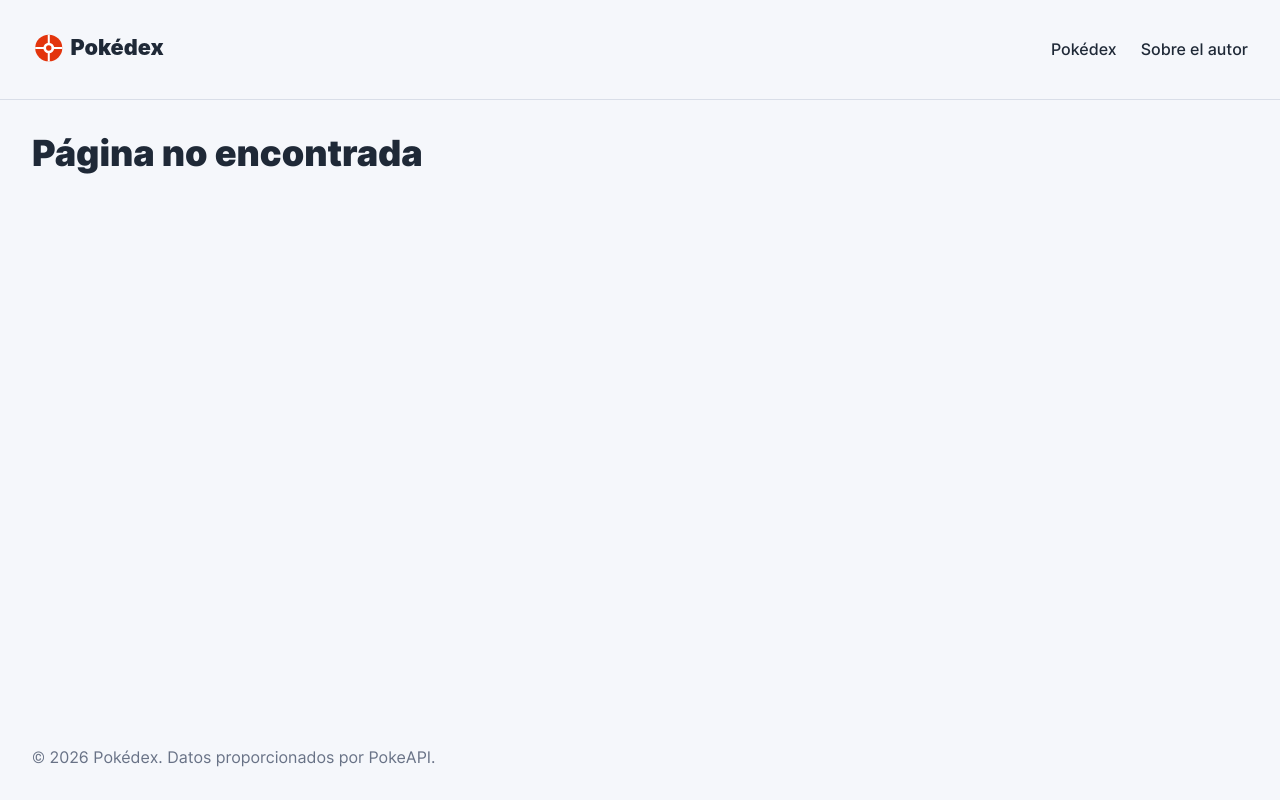
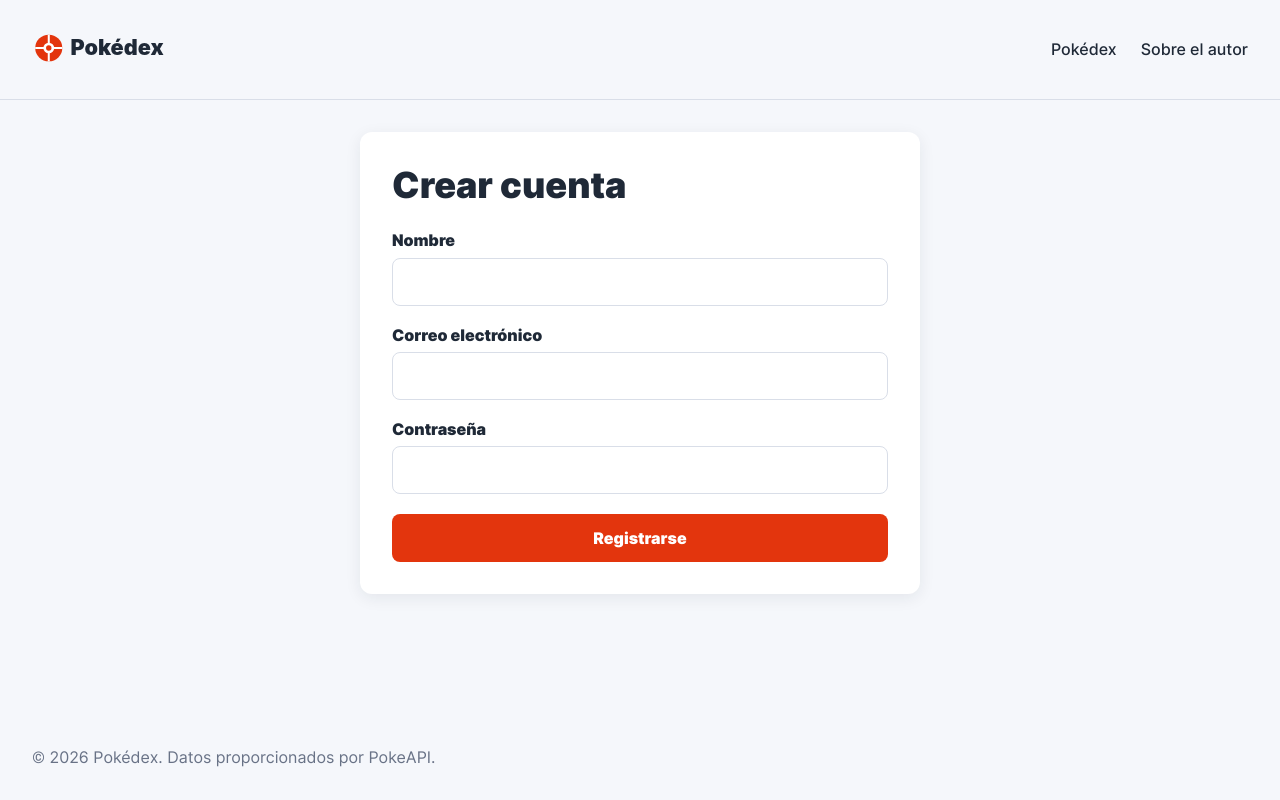
Before and after one commit to Brandocean/project-pokemon, a React (Vite) app in the folder client/: page /signup in a window 1280 px wide. Built offline with nearby package versions, Linux system fonts and the light colour scheme; no server answers.

Commit message:
Agregar componente Register

```diff
--- /dev/null
+++ b/client/src/blocks/register.css
@@ -0,0 +1,87 @@
+.register {
+  max-width: 560px;
+  margin: 0 auto;
+  padding: 32px;
+  border-radius: 12px;
+  background-color: #fff;
+  box-shadow: 0 4px 16px rgba(31, 41, 55, 0.08);
+}
+
+.register__form {
+  display: grid;
+  gap: 20px;
+}
+
+.register__field {
+  display: grid;
+  gap: 8px;
+  font-weight: 600;
+}
+
+.register__input {
+  width: 100%;
+  min-width: 0;
+  min-height: 48px;
+  padding: 10px 12px;
+  border: 1px solid var(--color-border);
+  border-radius: 8px;
+  font: inherit;
+}
+
+.register__input:focus-visible {
+  border-color: var(--color-primary);
+  outline: 3px solid rgba(227, 53, 13, 0.2);
+  outline-offset: 1px;
+}
+
+.register__button {
+  min-height: 48px;
+  padding: 12px 20px;
+  border: 0;
+  border-radius: 8px;
+  background-color: var(--color-primary);
+  color: #fff;
+  font: inherit;
+  font-weight: 600;
+  cursor: pointer;
+}
+
+.register__button:focus-visible {
+  outline: 3px solid var(--color-secondary);
+  outline-offset: 3px;
+}
+
+.register__button:disabled {
+  cursor: wait;
+  opacity: 0.6;
+}
+
+.register__message {
+  margin: 0;
+  line-height: 1.5;
+}
+
+.register__message_error {
+  color: #b42318;
+}
+
+.register__message_success {
+  margin-top: 20px;
+  color: #067647;
+}
+
+.register__link {
+  color: var(--color-primary);
+  font-weight: 600;
+}
+
+.register__link:focus-visible {
+  outline: 3px solid var(--color-secondary);
+  outline-offset: 3px;
+}
+
+@media screen and (max-width: 544px) {
+  .register {
+    padding: 24px 16px;
+  }
+}
--- a/client/src/components/App.tsx
+++ b/client/src/components/App.tsx
@@ -5,6 +5,7 @@ import Footer from './Footer/Footer'
 import Header from './Header/Header'
 import NotFound from './NotFound/NotFound'
 import Pokedex from './Pokedex/Pokedex'
+import Register from './Register/Register'
 
 function App() {
   return (
@@ -14,6 +15,7 @@ function App() {
         <Routes>
           <Route path="/" element={<Pokedex />} />
           <Route path="/about" element={<AboutAuthor />} />
+          <Route path="/signup" element={<Register />} />
           <Route path="*" element={<NotFound />} />
         </Routes>
         <Footer />
--- /dev/null
+++ b/client/src/components/Register/Register.tsx
@@ -0,0 +1,124 @@
+import { useState, type SubmitEvent } from 'react'
+import { Link } from 'react-router-dom'
+import { registerUser } from '../../utils/auth'
+
+interface RegisterFormData {
+  name: string
+  email: string
+  password: string
+}
+
+const initialFormData: RegisterFormData = {
+  name: '',
+  email: '',
+  password: '',
+}
+
+function Register() {
+  const [formData, setFormData] = useState(initialFormData)
+  const [isLoading, setIsLoading] = useState(false)
+  const [errorMessage, setErrorMessage] = useState('')
+  const [successMessage, setSuccessMessage] = useState('')
+
+  const handleSubmit = async (event: SubmitEvent<HTMLFormElement>) => {
+    event.preventDefault()
+    setIsLoading(true)
+    setErrorMessage('')
+    setSuccessMessage('')
+
+    try {
+      const user = await registerUser(formData)
+      setSuccessMessage(`Registro exitoso, ${user.name}. Ya puedes iniciar sesión.`)
+      setFormData(initialFormData)
+    } catch (error: unknown) {
+      setErrorMessage(
+        error instanceof Error
+          ? error.message
+          : 'No se pudo completar el registro. Inténtalo de nuevo.',
+      )
+    } finally {
+      setIsLoading(false)
+    }
+  }
+
+  return (
+    <main className="content">
+      <section className="register" aria-labelledby="register-title">
+        <h1 className="content__title" id="register-title">Crear cuenta</h1>
+        <form className="register__form" onSubmit={handleSubmit}>
+          <label className="register__field" htmlFor="register-name">
+            <span>Nombre</span>
+            <input
+              className="register__input"
+              id="register-name"
+              name="name"
+              type="text"
+              autoComplete="name"
+              minLength={2}
+              maxLength={30}
+              required
+              value={formData.name}
+              onChange={(event) =>
+                setFormData({ ...formData, name: event.target.value })
+              }
+            />
+          </label>
+          <label className="register__field" htmlFor="register-email">
+            <span>Correo electrónico</span>
+            <input
+              className="register__input"
+              id="register-email"
+              name="email"
+              type="email"
+              autoComplete="email"
+              required
+              value={formData.email}
+              onChange={(event) =>
+                setFormData({ ...formData, email: event.target.value })
+              }
+            />
+          </label>
+          <label className="register__field" htmlFor="register-password">
+            <span>Contraseña</span>
+            <input
+              className="register__input"
+              id="register-password"
+              name="password"
+              type="password"
+              autoComplete="new-password"
+              minLength={8}
+              required
+              value={formData.password}
+              onChange={(event) =>
+                setFormData({ ...formData, password: event.target.value })
+              }
+            />
+          </label>
+          {errorMessage && (
+            <p className="register__message register__message_error" role="alert">
+              {errorMessage}
+            </p>
+          )}
+          <button
+            className="register__button"
+            type="submit"
+            disabled={isLoading}
+            aria-busy={isLoading}
+          >
+            {isLoading ? 'Creando cuenta…' : 'Registrarse'}
+          </button>
+        </form>
+        {successMessage && (
+          <p className="register__message register__message_success" role="status">
+            {successMessage}{' '}
+            <Link className="register__link" to="/signin">
+              Iniciar sesión
+            </Link>
+          </p>
+        )}
+      </section>
+    </main>
+  )
+}
+
+export default Register
--- a/client/src/index.css
+++ b/client/src/index.css
@@ -8,6 +8,7 @@
 @import url("./blocks/about.css");
 @import url("./blocks/loader.css");
 @import url("./blocks/popup.css");
+@import url("./blocks/register.css");
 
 :root {
   font-family: "Inter", system-ui, sans-serif;
```
